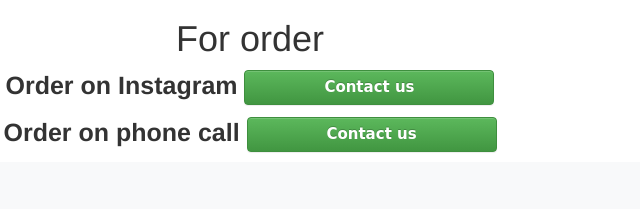
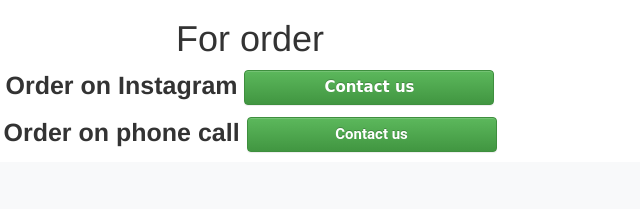
Before and after one commit to mohammedrasal/papperespappercarrybag, a plain HTML site: page index.html in a window 1280 px wide. Shown: the part 961-1170 px from the top of the page, 405-1045 px from the left. Drawn offline with nearby package versions, Linux system fonts and the light colour scheme.

Commit message:
Update index.html

```diff
--- a/index.html
+++ b/index.html
@@ -119,7 +119,7 @@
                 <h1 class="text-center" id="order">For order</h1>
 
                 <p class="text-center" style="font-weight: bold; font-size: 25px;">Order on Instagram <a href="https://instagram.com/papperescarrybag?igshid=5ww4gkeazqd4"><button  type="button" class="btn btn-success" style="width: 250px; font-size: 15px; font-weight: bold; font-family: 'Bebas Neue', cursive;">Contact us</button></a></p>
-                <p class="text-center" style="font-weight: bold; font-size: 25px;">Order on phone call <a href="tel:+918137092838"><button  type="button" class="btn btn-success" style="width: 250px; font-size: 15px; font-weight: bold; font-family: 'Bebas Neue', cursive;">Contact us</button></a></p>
+                <p class="text-center" style="font-weight: bold; font-size: 25px;">Order on phone call <a href="tel:+918137092838"><button  type="button" class="btn btn-success" style="width: 250px; font-size: 15px; font-weight: bold; font-family: 'Roboto', sans-serif; cursive;">Contact us</button></a></p>
             </div>
         </dic>
     </section>
```
